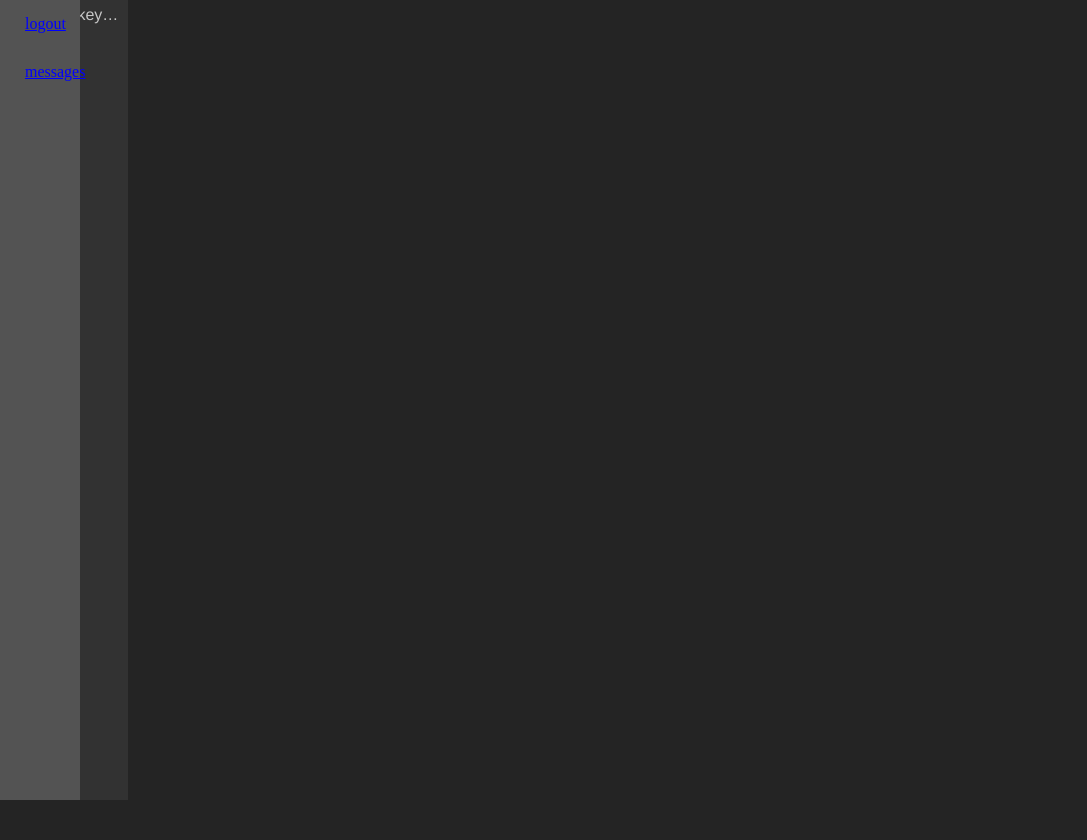
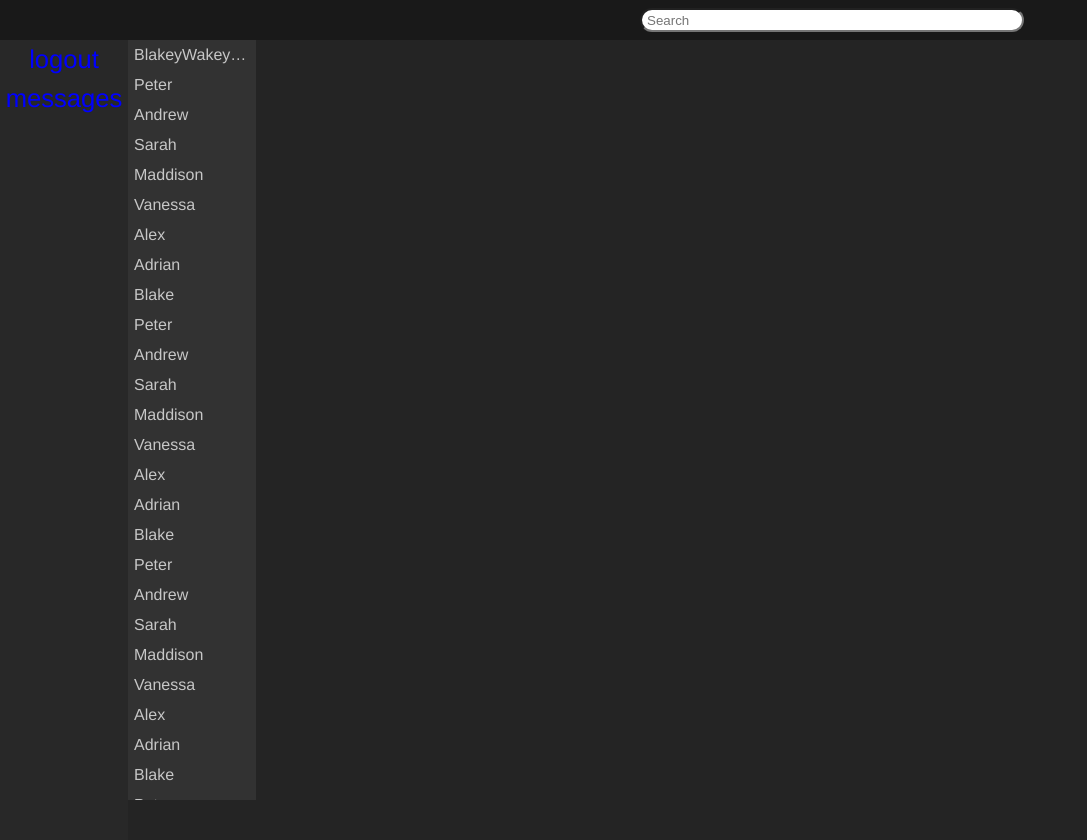
Before and after one commit to Krizzix1/ChatWebsite, a Flask app: page /messages/ in a window 1280 px wide. Shown: the whole page, without its empty margins (0-1087 px from the left). Before the commit the page ends 800 px from the top, so only its background shows below. Run offline with Flask 3, Linux system fonts and the light colour scheme; the visitor is signed in with stand-in values (Sample User, id 1).

Commit message:
beautified camerons navbar and began work on searchbar

```diff
--- a/Messages/static/messages.css
+++ b/Messages/static/messages.css
@@ -11,10 +11,13 @@ html, body {
 }
 
 .message-list {
+    /* message list is scrollable from the far right for some reason */
     width: 10%;
     overflow-y: scroll;
     background-color: rgb(50, 50, 50);
-    height: 100%;
+    height: 95%;
+    margin-left: 10vw;
+    margin-top: 5vh;
 }
 
 .user {
--- a/static/base.css
+++ b/static/base.css
@@ -1,19 +1,51 @@
-.navbar{
-    position:fixed;
-    width:80px;
-    height:100vh;
-    display:flex;
+.navbar {
+    position: fixed;
+    width: 10vw;
+    height: 100vh;
+    display: flex;
     flex-direction: column;
-    background-color: rgb(83, 83, 83);
-    padding:0px;
-    top:0px;
-    left:0px;
+    background-color: rgb(40, 40, 40);
+    /* padding: 5px; */
+    top: 0px;
+    left: 0px;
+    margin-top: 5vh;
 }
 
 .navbar a {
+    font-family: Helvetica, Arial, sans-serif;
+    font-size: 2vw;
+    display: flex;
+    margin-top: 5px;
+    margin-bottom: 5px;
+    margin-right: auto;
+    color: blue;
+    width: 100%;
+    text-decoration: none;
+    white-space: nowrap;
+    justify-content: center;
+    transition: color;
+}
 
-    padding:15px 25px;
-    color:blue;
-    display:block;
+.navbar a:hover {
+    color: rgb(0, 0, 200);
+}
 
+.searchbar {
+    width: 100vw;
+    height: 5vh;
+    background-color: rgb(25, 25, 25);
+    display: flex;
+    position: fixed;
+    top: 0px;
 }
+
+.searchbar input{
+    justify-content: center;
+    border-radius: 30px;
+    width: 30vw;
+    height: 3vh;
+    padding: 5px;
+    margin-left: 50vw;
+    margin-top: 1vh;
+    margin-bottom: 1vh;
+}
--- a/templates/base.html
+++ b/templates/base.html
@@ -8,3 +8,6 @@
         <a href="{{ url_for('logout') }}">logout</a>
         <a href="{{ url_for('messageBP.inbox')}}">messages</a>
 </div>
+<div class="searchbar">
+    <input placeholder="Search">
+</div>
--- a/templates/main.html
+++ b/templates/main.html
@@ -1,7 +1,7 @@
 {% extends "base.html" %}
 
 {%block content%}
-<head></head>
+<head>
     <meta charset="UTF-8">
     <meta name="viewport" content="width=device-width, initial-scale=1.0">
     <title>Main Page</title>
```
Also changed, not shown: 1 other file.
